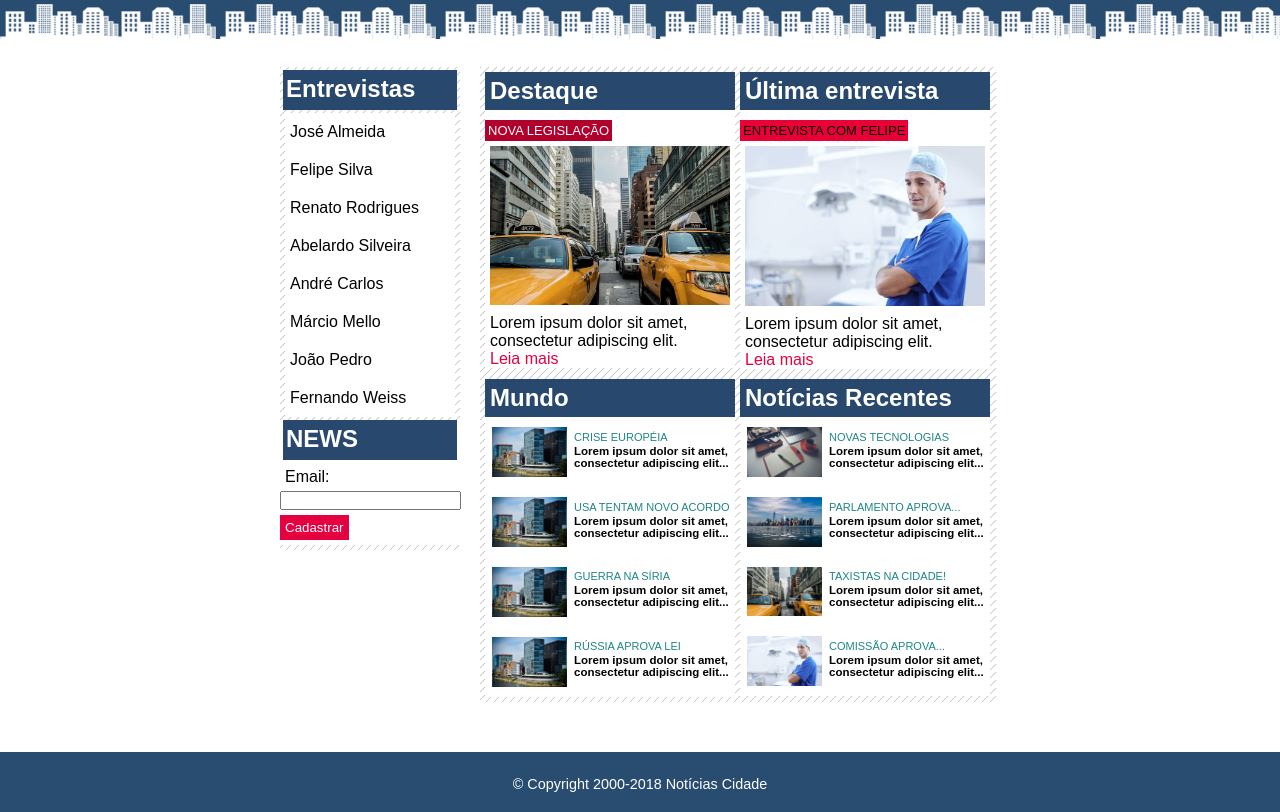
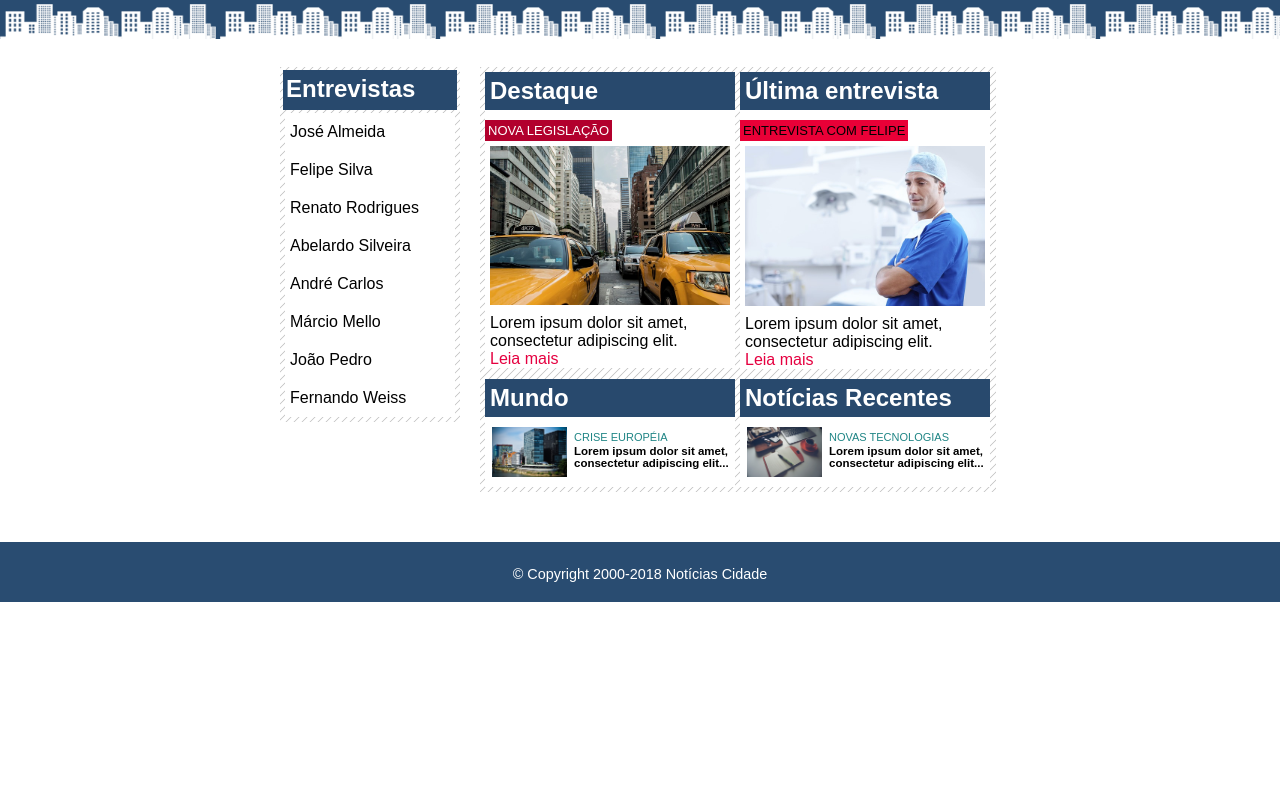
Before and after one commit to DaviGabrielLopes/Udemy_Courses, a plain HTML site: page Notícias Cidade/index.html in a window 1280 px wide. Shown: the part 138-950 px from the top of the page. After the commit the page ends 800 px from the top, so only its background shows below. Drawn offline with Linux system fonts and the light colour scheme.

Commit message:
Solved Conflict While Saving

```diff
--- a/Notícias Cidade/index.html
+++ b/Notícias Cidade/index.html
@@ -48,6 +48,7 @@
                         <h1>Entrevistas</h1>
 
                         <nav id="menu_l">
+
                             <ul>
                                 <li><a href="">José Almeida</a></li>
                                 <li><a href="">Felipe Silva</a></li>
@@ -58,16 +59,8 @@
                                 <li><a href="">João Pedro</a></li>
                                 <li><a href="">Fernando Weiss</a></li>
                             </ul>
+
                         </nav>
-
-                        <div id="form_email">
-                            <h1>NEWS</h1>
-                            <form action="enviar_email.php" method="post">
-                                <label for="email">Email:</label>
-                                <input class="input_campo" type="text" id="email" required>
-                                <input type="submit" value="Cadastrar" class="input_cadastrar">
-                            </form>
-                        </div>
 
                     </div>
 
@@ -109,36 +102,6 @@
                                 </a>
                             </figure>
 
-                            <div class="clear"></div>
-
-                            <figure class="img_topico_sec">
-                                <a href="">
-                                    <img src="img/mundo.jpg" alt="mundo">
-                                    <p class="titulo_topico_sec">USA TENTAM NOVO ACORDO</p>
-                                    <p class="subtitulo_topico_sec">Lorem ipsum dolor sit amet, consectetur adipiscing elit...</p>
-                                </a>
-                            </figure>
-
-                            <div class="clear"></div>
-
-                            <figure class="img_topico_sec">
-                                <a href="">
-                                    <img src="img/mundo.jpg" alt="mundo">
-                                    <p class="titulo_topico_sec">GUERRA NA SÍRIA</p>
-                                    <p class="subtitulo_topico_sec">Lorem ipsum dolor sit amet, consectetur adipiscing elit...</p>
-                                </a>
-                            </figure>
-
-                            <div class="clear"></div>
-
-                            <figure class="img_topico_sec">
-                                <a href="">
-                                    <img src="img/mundo.jpg" alt="mundo">
-                                    <p class="titulo_topico_sec">RÚSSIA APROVA LEI</p>
-                                    <p class="subtitulo_topico_sec">Lorem ipsum dolor sit amet, consectetur adipiscing elit...</p>
-                                </a>
-                            </figure>
-
                         </div>
 
                         <div id="container_conteudo4">
@@ -148,30 +111,6 @@
                             <figure class="img_topico_sec">
                                 <img src="img/tecnologia.jpg" alt="">
                                 <p class="titulo_topico_sec">NOVAS TECNOLOGIAS</p>
-                                <p class="subtitulo_topico_sec">Lorem ipsum dolor sit amet, consectetur adipiscing elit...</p>
-                            </figure>
-
-                            <div class="clear"></div>
-
-                            <figure class="img_topico_sec">
-                                <img src="img/cidade.jpg" alt="">
-                                <p class="titulo_topico_sec">PARLAMENTO APROVA...</p>
-                                <p class="subtitulo_topico_sec">Lorem ipsum dolor sit amet, consectetur adipiscing elit...</p>
-                            </figure>
-
-                            <div class="clear"></div>
-
-                            <figure class="img_topico_sec">
-                                <img src="img/taxi.jpg" alt="">
-                                <p class="titulo_topico_sec">TAXISTAS NA CIDADE!</p>
-                                <p class="subtitulo_topico_sec">Lorem ipsum dolor sit amet, consectetur adipiscing elit...</p>
-                            </figure>
-
-                            <div class="clear"></div>
-
-                            <figure class="img_topico_sec">
-                                <img src="img/doutor.jpg" alt="">
-                                <p class="titulo_topico_sec">COMISSÃO APROVA...</p>
                                 <p class="subtitulo_topico_sec">Lorem ipsum dolor sit amet, consectetur adipiscing elit...</p>
                             </figure>
                         </div>
```
Lines whose indentation alone changed are shown as unchanged.
